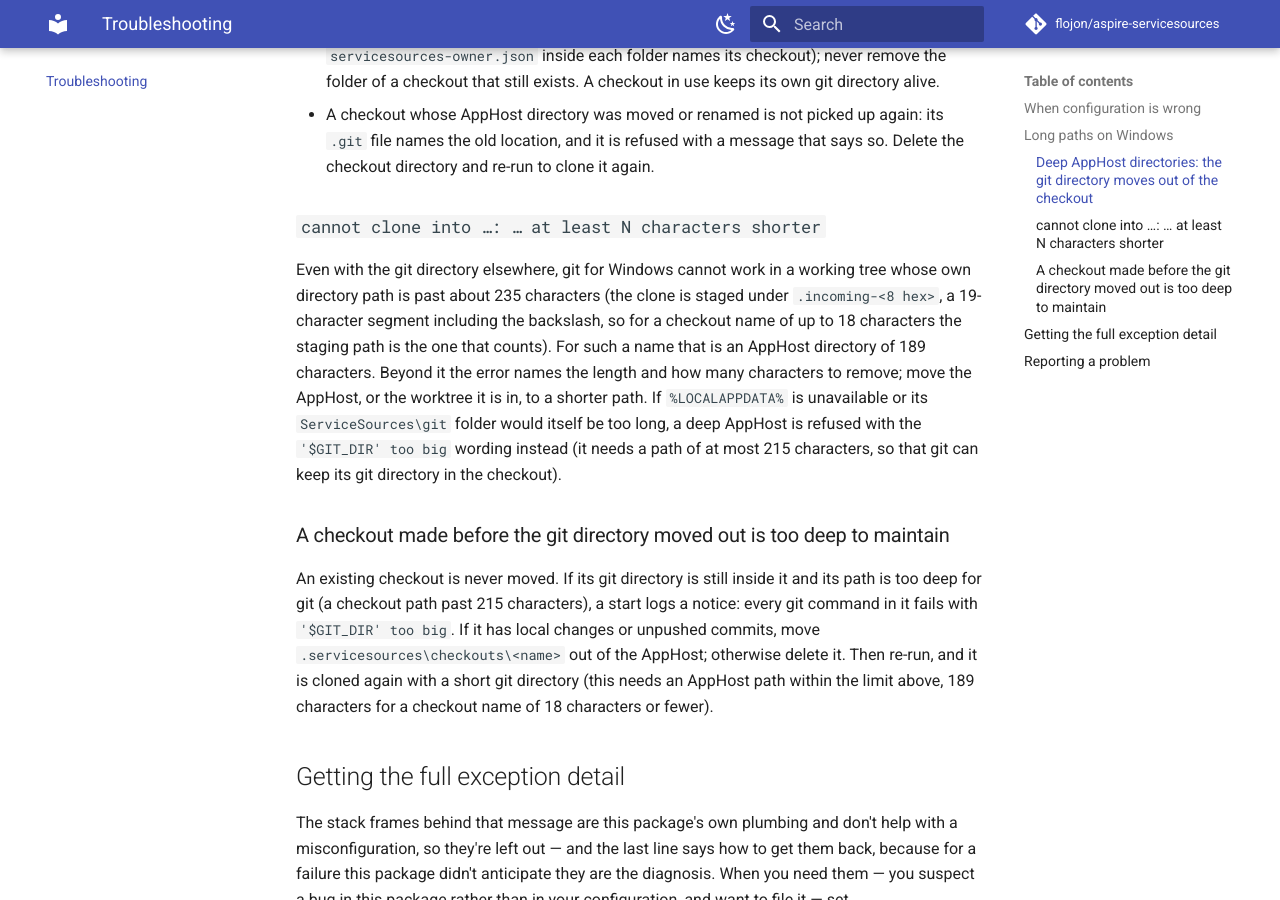
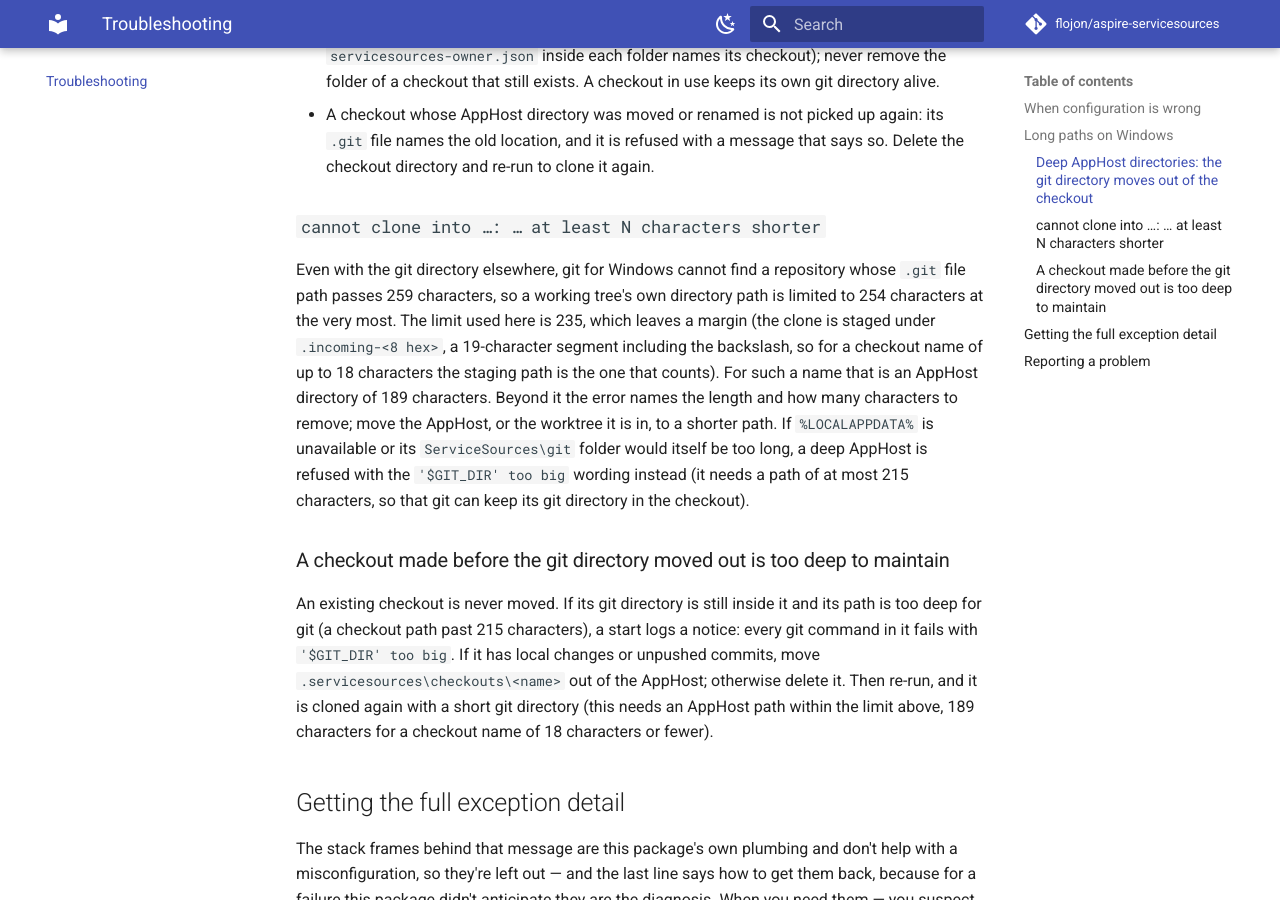
Before and after one commit to flojon/aspire-servicesources, an MkDocs documentation site: the page built from docs/troubleshooting.md, in a window 1280 px wide and 900 px high, scrolled down 1400 px. Built offline with MkDocs 1.6.1 and Material for MkDocs 9.7.7, drawn with Linux system fonts in a browser that asks for light colours; comment, search, counter and statistics services are not loaded.

Commit message:
Record the measured working-tree limit (254) and correct the refusal wording (#479)
git finds a repository by reading <root>\.git with a 259-character limit, so a
separate-git-dir clone works to a root of 254 and fails at 255 whatever the
process working directory. The 235 ceiling stays, now documented as a margin.

Co-Authored-By: Claude Sonnet 5.5 <noreply@anthropic.com>

```diff
--- a/docs/troubleshooting.md
+++ b/docs/troubleshooting.md
@@ -55,8 +55,9 @@ as usual. A shallower AppHost is cloned exactly as before, with `.git` inside th
 
 ### `cannot clone into …: … at least N characters shorter`
 
-Even with the git directory elsewhere, git for Windows cannot work in a working tree whose own
-directory path is past about 235 characters (the clone is staged under `.incoming-<8 hex>`, a 19-character
+Even with the git directory elsewhere, git for Windows cannot find a repository whose `.git` file path
+passes 259 characters, so a working tree's own directory path is limited to 254 characters at the very
+most. The limit used here is 235, which leaves a margin (the clone is staged under `.incoming-<8 hex>`, a 19-character
 segment including the backslash, so for a checkout name of up to 18 characters the staging path is
 the one that counts). For such a name that is an AppHost directory of 189 characters. Beyond it the error
 names the length and how many characters to remove; move the AppHost, or the worktree it is in, to a
```
Also changed, not shown: docs/superpowers/specs/2026-11-14-479-short-git-dir-design.md (+8 -6 lines), 2 other files.
